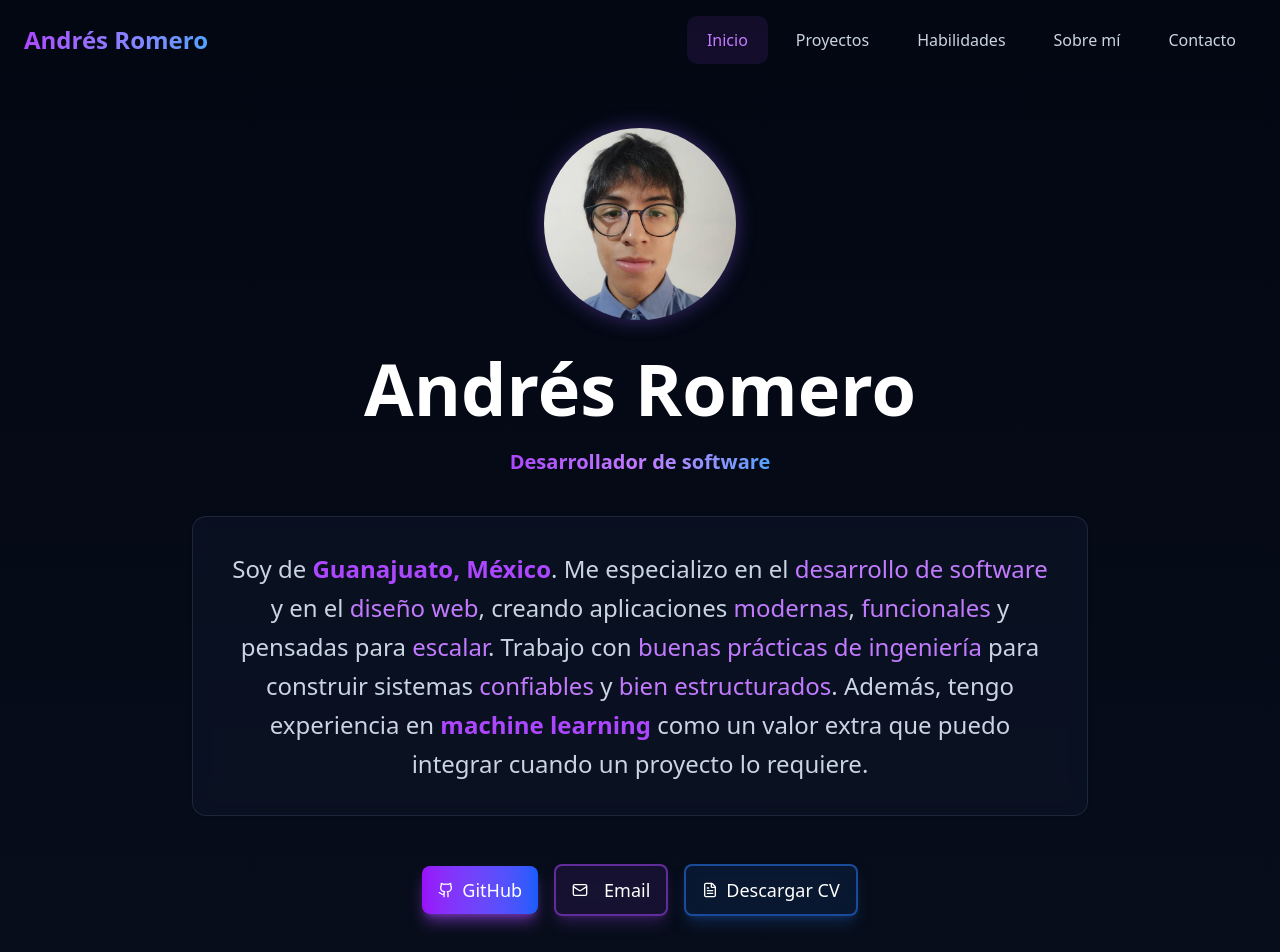
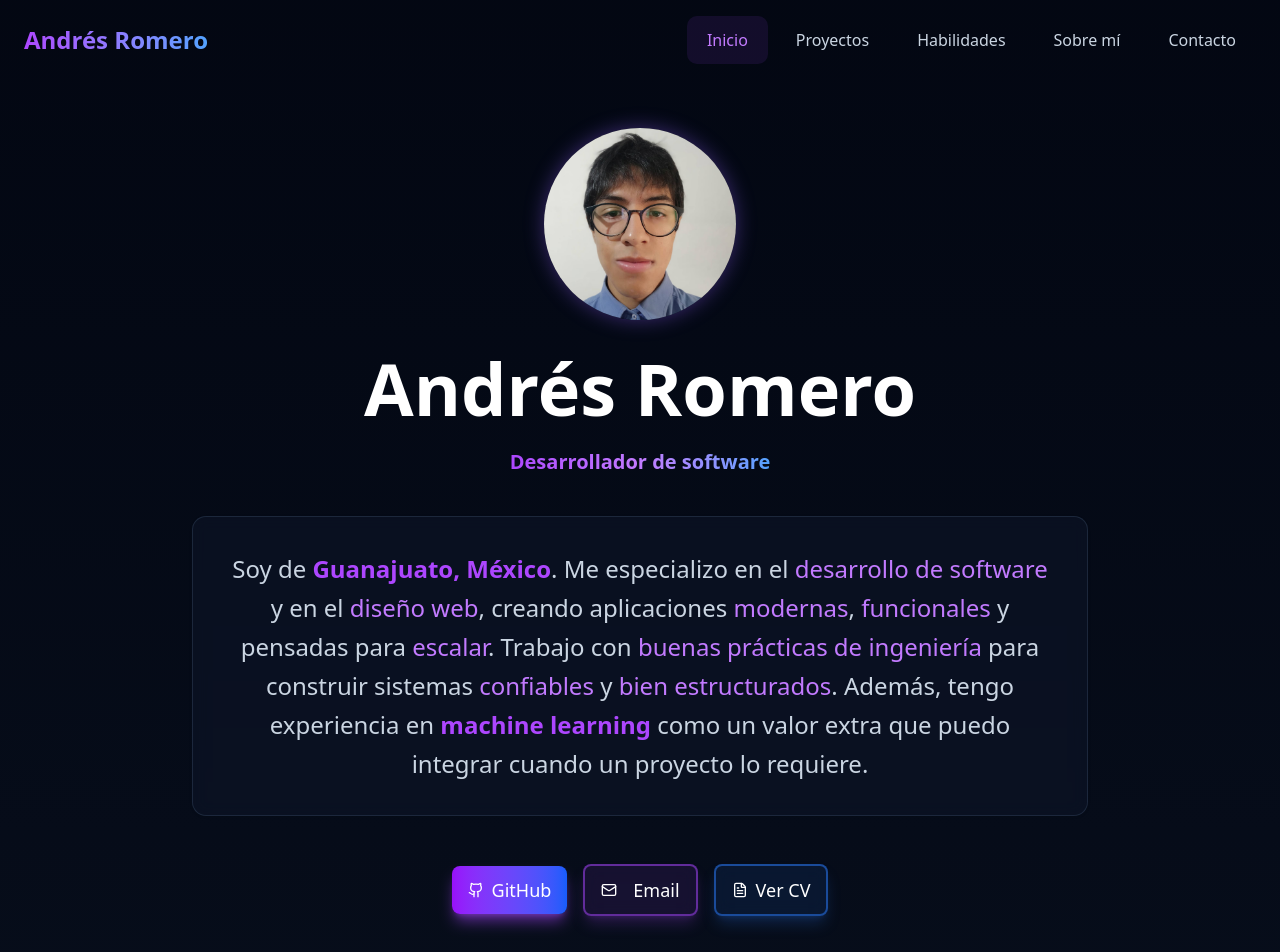
Before and after one commit to AndresRelu/portafolio, a Next.js app: page / in a window 1280 px wide. Shown: the top 952 px of the page. Built offline with nearby package versions, Linux system fonts and the light colour scheme.

Commit message:
Cambiar Descargar CV por Ver CV ya que no se descarga si no que se redirije a drive para verlo

```diff
--- a/src/components/Hero.tsx
+++ b/src/components/Hero.tsx
@@ -161,7 +161,7 @@ export default function Hero() {
                 className="flex items-center gap-2"
               >
                 <FileText className="w-6 h-6 md:w-7 md:h-7" />
-                Descargar CV
+                Ver CV
               </a>
             </Button>
           </motion.div>
```
